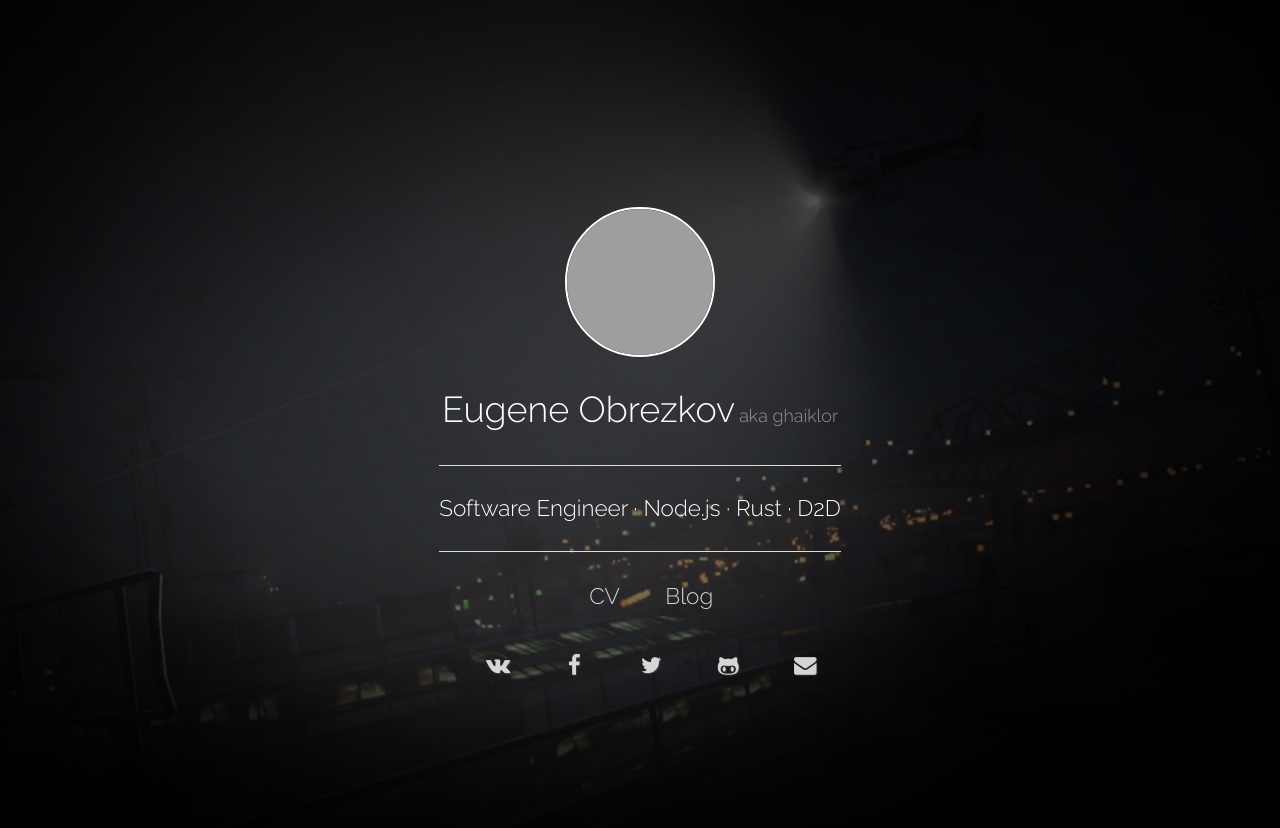
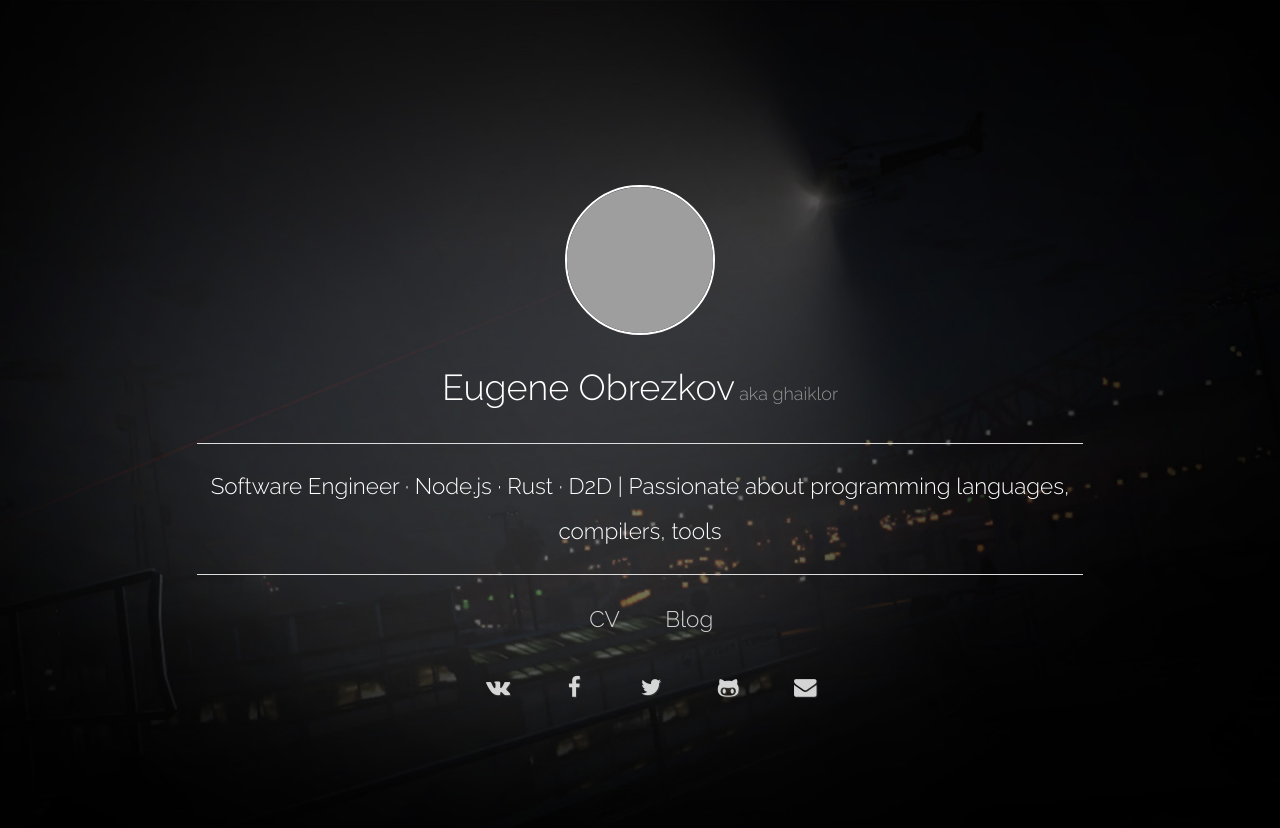
Before and after one commit to ghaiklor/ghaiklor.com, a Jekyll site: the page built from index.html, in a window 1280 px wide. Shown: the top 828 px of the page. Built offline with Jekyll 4.4.1, drawn with Linux system fonts in a browser that asks for light colours; grey boxes are pictures that could not be loaded.

Commit message:
Update _config.yml

```diff
--- a/_config.yml
+++ b/_config.yml
@@ -1,5 +1,5 @@
 # Base configuration
 title: Eugene Obrezkov aka ghaiklor
-description: Software Engineer · Node.js · Rust · D2D
+description: Software Engineer · Node.js · Rust · D2D | Passionate about programming languages, compilers, tools
 keywords: Eugene Obrezkov, Eugene, Obrezkov, ghaiklor, JavaScript, NodeJS, DevOps, Compilers, Interpreters, Operating Systems
 url: http://ghaiklor.com
```
